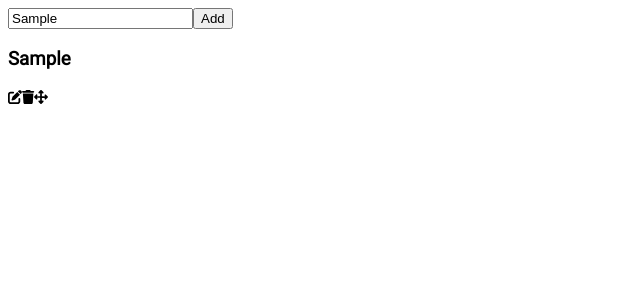
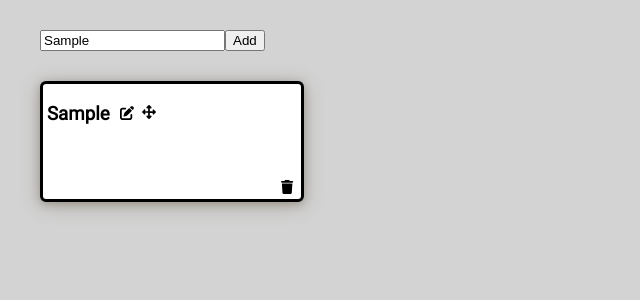
Before and after one commit to m-saylor/post-it-notes-app, a React (Vite) app: page / in a window 1280 px wide. Both pictures are taken after typing "Sample" into the empty fields and a click on the button "Add". Shown: the top 300 px of the page, without its empty margins (0-640 px from the left). Built offline with nearby package versions, Linux system fonts and the light colour scheme.

Commit message:
fixed styling

```diff
--- a/package.json
+++ b/package.json
@@ -29,6 +29,7 @@
     "@fortawesome/react-fontawesome": "^0.2.0",
     "@vitejs/plugin-react": "^4.2.1",
     "axios": "^1.6.5",
+    "immer": "^10.0.3",
     "jquery": "^3.7.1",
     "lodash.debounce": "^4.0.8",
     "react": "^18.2.0",
--- a/src/components/add_note.jsx
+++ b/src/components/add_note.jsx
@@ -23,7 +23,7 @@ function AddNote({
   }
 
   return (
-    <div className="note">
+    <div className="add-note-bar">
       <input placeholder="Enter note title here..." value={title} onChange={onTitleChange} />
       <button type="submit" onClick={addNoteItem}>Add</button>
     </div>
--- a/src/components/note_item.jsx
+++ b/src/components/note_item.jsx
@@ -37,29 +37,33 @@ function NoteItem({ notes, setNotes, index }) {
 
   if (editMode) {
     return (
-      <div>
+      <div className="note">
         <div className="note-header">
           <h3><input placeholder="" value={title} onChange={onTitleChange} /></h3>
           <FontAwesomeIcon className="save-button" icon={faCircleCheck} size="sm" style={{ color: '#b4ea90' }} onClick={onSave} />
-          <FontAwesomeIcon className="delete-button" icon={faTrash} size="sm" />
           <FontAwesomeIcon className="move-button" icon={faArrowsUpDownLeftRight} size="sm" />
         </div>
         <img alt="" className="note-img" src={note.img} />
         <p><input placeholder="" value={text} onChange={onTextChange} /></p>
+        <div className="note-footer">
+          <FontAwesomeIcon className="delete-button" icon={faTrash} size="sm" />
+        </div>
       </div>
     );
   }
 
   return (
-    <div>
+    <div className="note">
       <div className="note-header">
         <h3>{note.title}</h3>
         <FontAwesomeIcon className="edit-button" icon={faPenToSquare} size="sm" style={{ color: '#000000' }} onClick={onEdit} />
-        <FontAwesomeIcon className="delete-button" icon={faTrash} size="sm" />
         <FontAwesomeIcon className="move-button" icon={faArrowsUpDownLeftRight} size="sm" />
       </div>
       <img alt="" className="note-img" src={note.img} />
       <p>{note.text}</p>
+      <div className="note-footer">
+        <FontAwesomeIcon className="delete-button" icon={faTrash} size="sm" />
+      </div>
     </div>
   );
 }
--- a/src/style.scss
+++ b/src/style.scss
@@ -1,6 +1,8 @@
 body, html {
     font-family: "Roboto", sans-serif;
     height: 100%;
+    margin: 0px 20px 10px 20px;
+    background-color: lightgrey;
   }
 
   .logo {
@@ -14,3 +16,55 @@ body, html {
   :root {
     text-size-adjust: 100%;
   }
+
+  .add-note-bar {
+    font-family: "Roboto", sans-serif;
+    color: black;
+    margin: 30px 0px 30px 0px;
+  }
+
+  .note {
+    border-style: solid;
+    border-radius: 6px;
+    padding-left: 4px;
+    padding-right: 4px;
+    width: 250px;
+    box-shadow: 0 2px 8px 0 rgba(82, 69, 49, 0.3), 0 3px 20px 0 rgba(82, 69, 49, 0.29);
+    background-color: white;
+  }
+
+  .note-header {
+    display: flex;
+    flex-direction: row;
+  }
+
+  .note-footer {
+    display: flex;
+    flex-direction: row;
+    align-items: flex-end;
+    justify-content: flex-end;
+  }
+
+  .edit-button {
+    margin: 22px 4px 2px 10px;
+  }
+
+  .edit-button:hover {
+    cursor: pointer;
+  }
+
+  .save-button {
+    margin: 24px 4px 2px 4px;
+  }
+
+  .save-button:hover {
+    cursor: pointer;
+  }
+
+  .delete-button {
+    margin: 2px 4px 5px 4px;
+  }
+
+  .move-button {
+    margin: 21px 4px 2px 4px;
+  }
```
Also changed, not shown: 1 other file (tests, documents, lock files or other folders).
